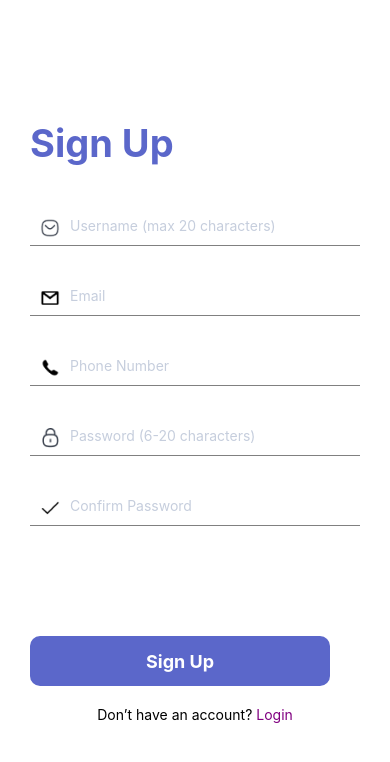
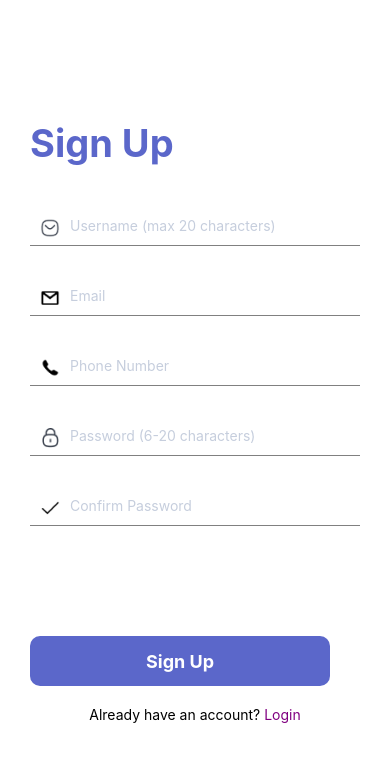
Before and after one commit to SaubhagyaSingh/Attendance-Assistant, a React Native app in the folder AttendanceAssistant/: screen /Signup in a window 390 px wide. Shown: the top 762 px of the page. Built offline with nearby package versions, Linux system fonts and the light colour scheme.

Commit message:
minor fix

```diff
--- a/AttendanceAssistant/screens/Signup.js
+++ b/AttendanceAssistant/screens/Signup.js
@@ -142,7 +142,7 @@ export default function Signup({ navigation }) {
         }}
       >
         <Text>
-          Don’t have an account?{" "}
+          Already have an account?{" "}
           <TouchableOpacity
             onPress={() => navigation.navigate("Login")}
             style={SignUpStyles.link}
```
